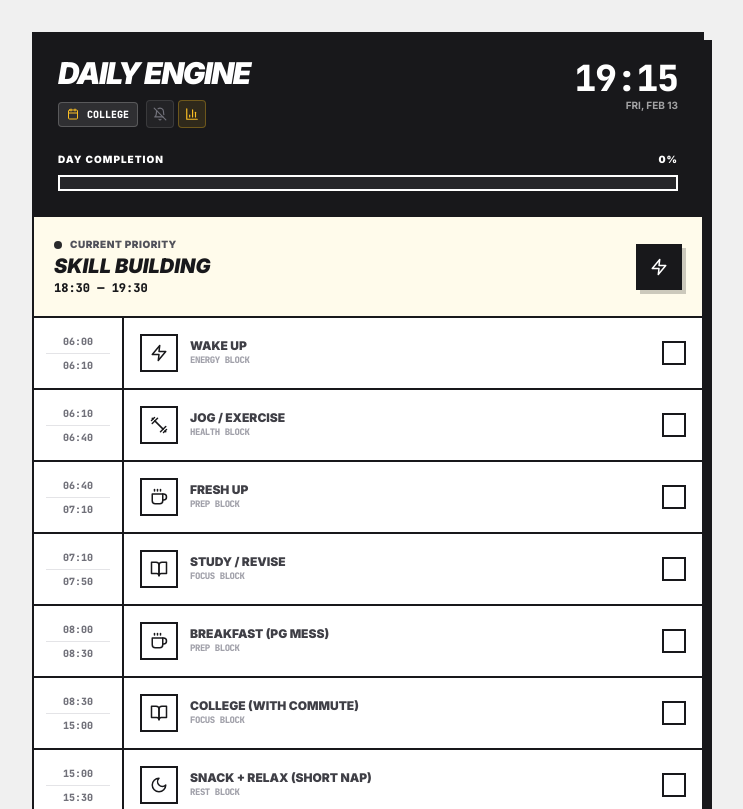
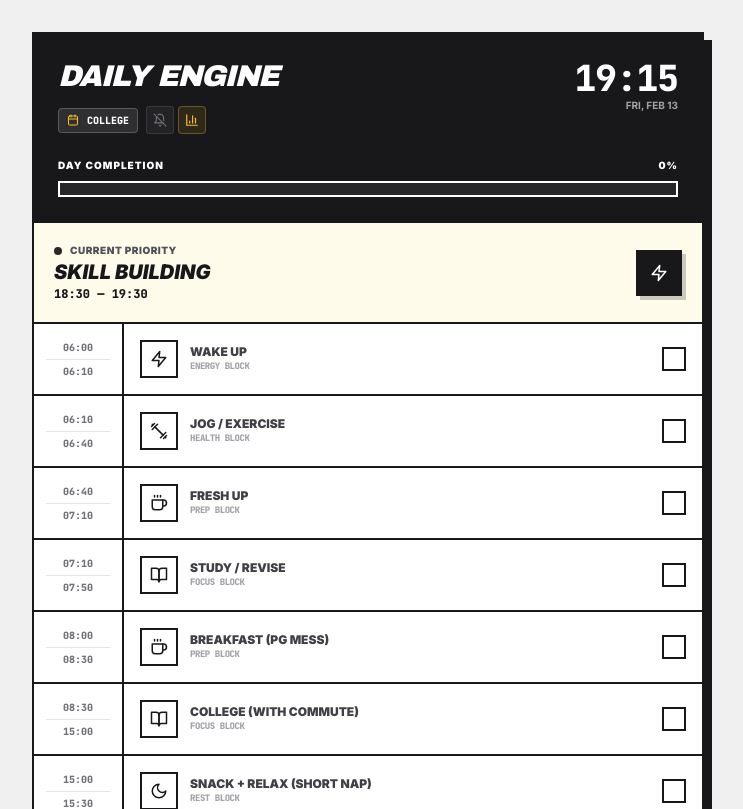
Before and after one commit to MinimalPomo/dailyengine, a React (Vite) app: page / in a window 1280 px wide. Shown: the top 809 px of the page, without its empty margins (272-1015 px from the left). Built offline with nearby package versions, Linux system fonts and the light colour scheme.

Commit message:
Update header styling in App component

```diff
--- a/src/App.jsx
+++ b/src/App.jsx
@@ -222,7 +222,7 @@ const App = () => {
         <header className="bg-zinc-900 text-white p-6 border-b-2 border-zinc-900">
           <div className="flex justify-between items-start mb-6">
             <div className="space-y-3">
-              <h1 className="text-3xl font-black tracking-tighter uppercase italic leading-none">Daily Engine</h1>
+              <h1 className="font-heading text-3xl tracking-tighter uppercase italic">Daily Engine</h1>
               <div className="flex items-center gap-2">
                 <div className="flex items-center gap-2 bg-white/10 px-2 py-1 rounded text-[10px] font-mono border border-white/20">
                   <Calendar size={12} className="text-amber-400" />
```
